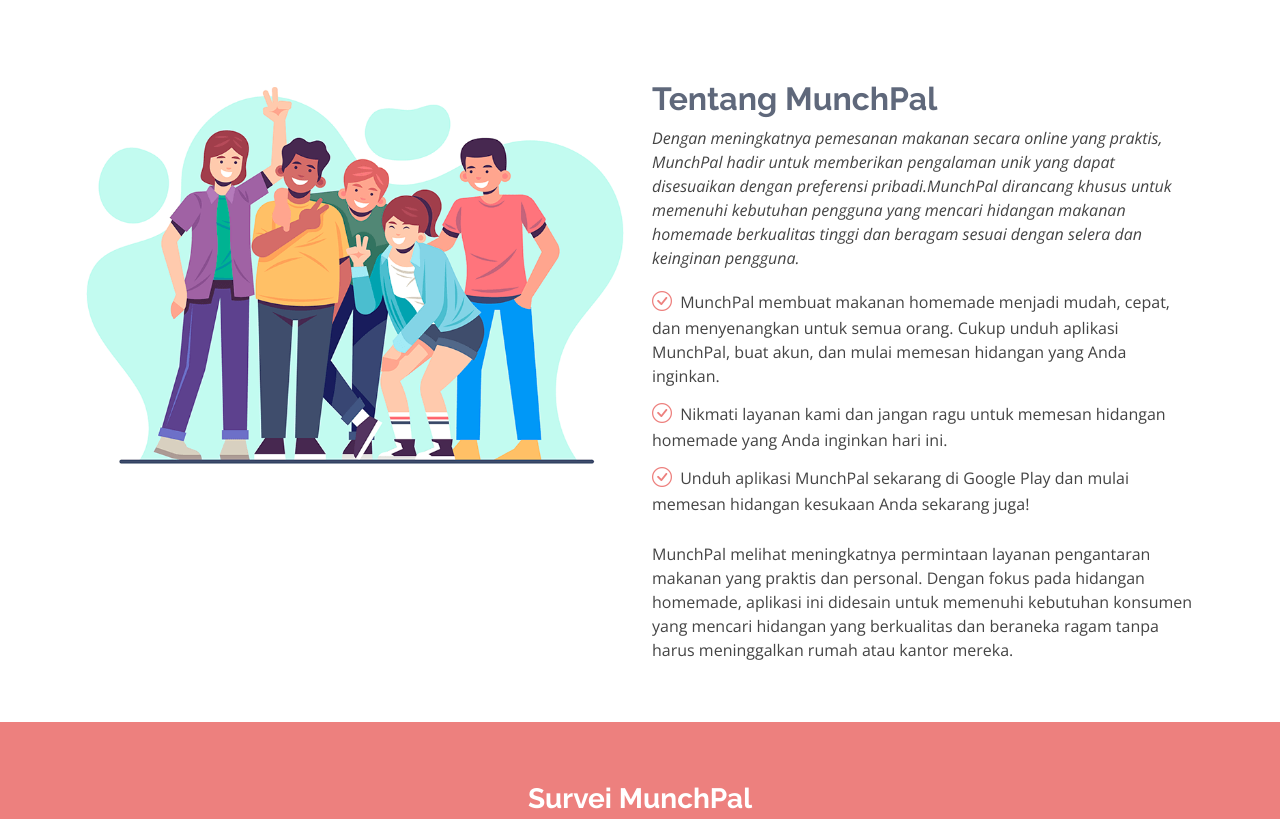
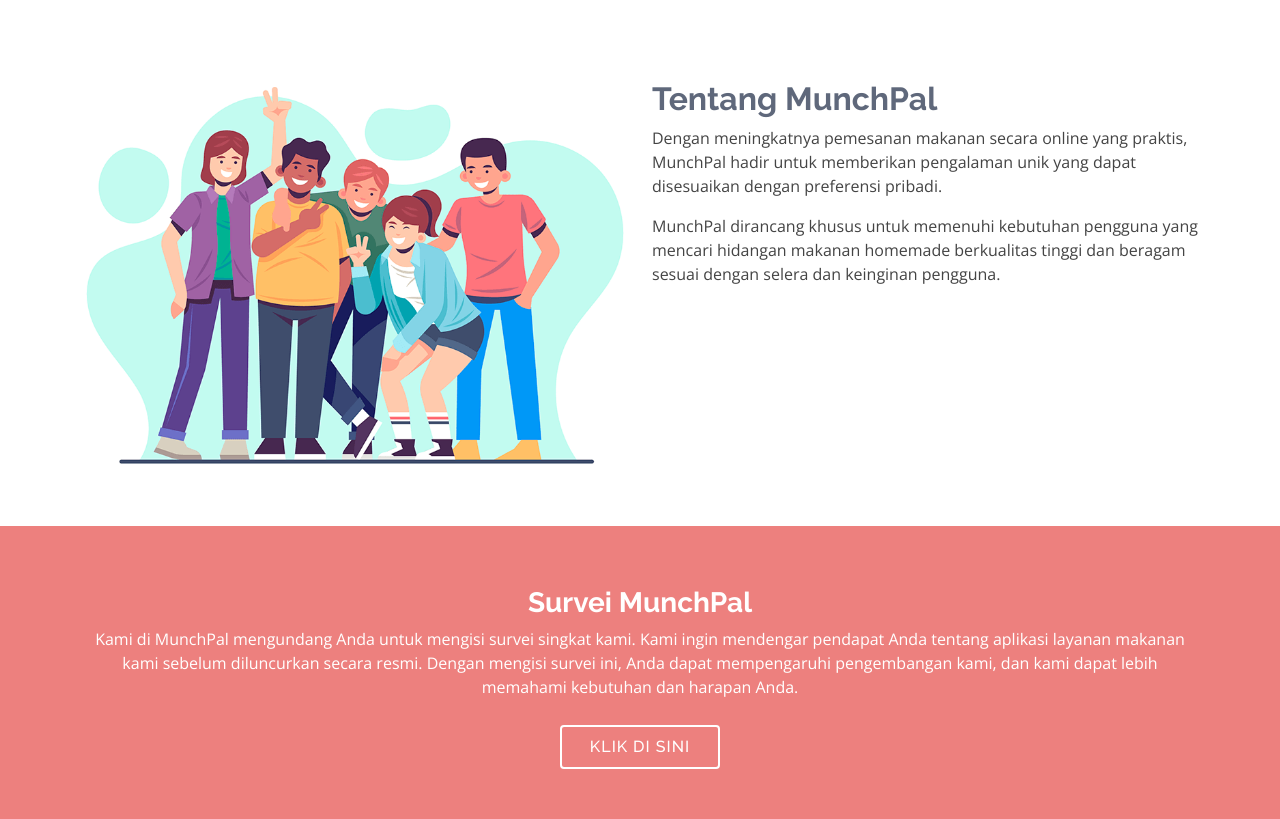
Before and after one commit to munchpal-tech/munchpal.github.io, a plain HTML site: page index.html in a window 1280 px wide. Shown: the part 620-1439 px from the top of the page. Drawn offline with nearby package versions, Linux system fonts and the light colour scheme.

Commit message:
improvement

```diff
--- a/index.html
+++ b/index.html
@@ -108,38 +108,16 @@
             </div>
             <div class="col-lg-6 pt-4 pt-lg-0 content">
               <h3>Tentang MunchPal</h3>
-              <p class="fst-italic">
+
+              <p>
                 Dengan meningkatnya pemesanan makanan secara online yang
                 praktis, MunchPal hadir untuk memberikan pengalaman unik yang
-                dapat disesuaikan dengan preferensi pribadi.MunchPal dirancang
-                khusus untuk memenuhi kebutuhan pengguna yang mencari hidangan
-                makanan homemade berkualitas tinggi dan beragam sesuai dengan
-                selera dan keinginan pengguna.
+                dapat disesuaikan dengan preferensi pribadi.
               </p>
-              <ul>
-                <li>
-                  <i class="bi bi-check-circle"></i> MunchPal membuat makanan
-                  homemade menjadi mudah, cepat, dan menyenangkan untuk semua
-                  orang. Cukup unduh aplikasi MunchPal, buat akun, dan mulai
-                  memesan hidangan yang Anda inginkan.
-                </li>
-                <li>
-                  <i class="bi bi-check-circle"></i> Nikmati layanan kami dan
-                  jangan ragu untuk memesan hidangan homemade yang Anda inginkan
-                  hari ini.
-                </li>
-                <li>
-                  <i class="bi bi-check-circle"></i> Unduh aplikasi MunchPal
-                  sekarang di Google Play dan mulai memesan hidangan kesukaan
-                  Anda sekarang juga!
-                </li>
-              </ul>
               <p>
-                MunchPal melihat meningkatnya permintaan layanan pengantaran
-                makanan yang praktis dan personal. Dengan fokus pada hidangan
-                homemade, aplikasi ini didesain untuk memenuhi kebutuhan
-                konsumen yang mencari hidangan yang berkualitas dan beraneka
-                ragam tanpa harus meninggalkan rumah atau kantor mereka.
+                MunchPal dirancang khusus untuk memenuhi kebutuhan pengguna yang
+                mencari hidangan makanan homemade berkualitas tinggi dan beragam
+                sesuai dengan selera dan keinginan pengguna.
               </p>
             </div>
           </div>
```
